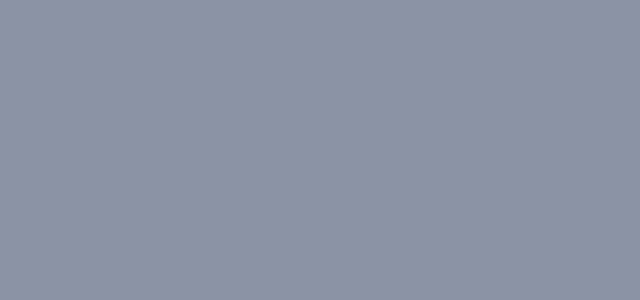
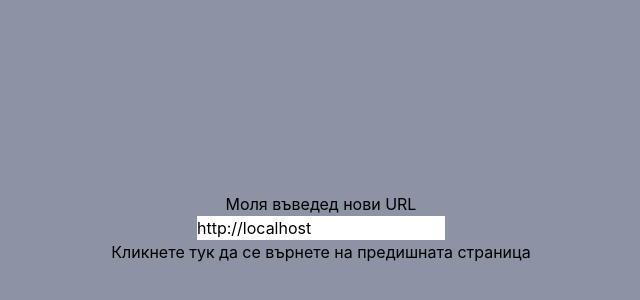
Before and after one commit to Bozhidar-A/exam-helper, a React (Create React App) app: page /updateAPIURL in a window 1280 px wide. Before the commit this address had no page. Shown: the part 172-472 px from the top of the page, without its empty margins (319-959 px from the left). Built offline with nearby package versions, Linux system fonts and the light colour scheme.

Commit message:
added redux and the ability to change the API URL, Firebase is now a fallback, will be removed in the future

```diff
--- a/package.json
+++ b/package.json
@@ -3,6 +3,7 @@
   "version": "0.1.0",
   "private": true,
   "dependencies": {
+    "@reduxjs/toolkit": "^1.8.2",
     "@testing-library/jest-dom": "^5.11.4",
     "@testing-library/react": "^11.1.0",
     "@testing-library/user-event": "^12.1.10",
@@ -10,12 +11,14 @@
     "@types/node": "^12.0.0",
     "@types/react": "^17.0.0",
     "@types/react-dom": "^17.0.0",
+    "@types/react-redux": "^7.1.24",
     "diff": "^5.0.0",
     "firebase": "^9.6.6",
     "react": "^17.0.2",
     "react-countdown": "^2.3.2",
     "react-dom": "^17.0.2",
     "react-loader-spinner": "^5.1.0",
+    "react-redux": "^8.0.2",
     "react-router-dom": "^6.2.2",
     "react-scripts": "^5.0.0",
     "typescript": "^4.1.2",
--- a/src/components/NotDrawable/APIConnector.ts
+++ b/src/components/NotDrawable/APIConnector.ts
@@ -25,10 +25,30 @@ export async function GetMaturaYearSession(year:number, session:number)
         })
 }
 
-export async function GetAvailableYearsSessions() {
+export async function GetAvailableYearsSessions(APIURL:string) {
+
     var result:IAPISelector = {} as IAPISelector
 
+    return fetch(new URL("/api_v1/YearAndSession/GetSelectorData", APIURL).href).then(response => response.json())
+    .then(data => {
+        console.log("Getting data from API...")
+        let tmp:IAPISelectorData[] = [];
+
+
+        data.map((d:any) => {
+            tmp.push(d as IAPISelectorData);
+        })
+
+        result.data = tmp;
+        result.status = "OK"
+
+        return result;
+    }).catch(e => {
+        console.error("API FAILED with this reason. Try Firebase...", e);
+
         return db.collection("selectorData2").get().then((data) => {
+            console.log("Getting data from Firebase...")
+
             let tmp:IAPISelectorData[] = [];
 
             data.docs.map(doc => {
@@ -45,4 +65,5 @@ export async function GetAvailableYearsSessions() {
 
             return result;
         })
+    })
 }
--- /dev/null
+++ b/src/components/NotDrawable/ReduxReducers/APIURL.ts
@@ -0,0 +1,23 @@
+import { createSlice } from '@reduxjs/toolkit'
+
+export const APIULR = createSlice({
+  name: 'APIULR',
+  initialState: {
+    URL: "http://localhost",
+  },
+  reducers: {
+    Update: (state, action) => {
+      // Redux Toolkit allows us to write "mutating" logic in reducers. It
+      // doesn't actually mutate the state because it uses the Immer library,
+      // which detects changes to a "draft state" and produces a brand new
+      // immutable state based off those changes
+      console.log(action.payload)
+      state.URL = action.payload
+    },
+  },
+})
+
+// Action creators are generated for each case reducer function
+export const { Update } = APIULR.actions
+
+export default APIULR.reducer
--- /dev/null
+++ b/src/components/NotDrawable/ReduxStore.ts
@@ -0,0 +1,11 @@
+import { configureStore } from '@reduxjs/toolkit';
+import APIURL from './ReduxReducers/APIURL';
+
+export const store = configureStore({
+  reducer: {
+    APIURL: APIURL,
+  },
+});
+
+export type AppDispatch = typeof store.dispatch;
+export type RootState = ReturnType<typeof store.getState>;
--- a/src/components/Selector.tsx
+++ b/src/components/Selector.tsx
@@ -4,6 +4,7 @@ import { IAPISelector, IAPISelectorData } from "../interfaces/IAPI";
 import { GetAvailableYearsSessions } from "./NotDrawable/APIConnector";
 import styles from "../css/main.module.css"
 import { Oval } from "react-loader-spinner";
+import { useSelector } from "react-redux";
 
 function Selector(){
     const [yearsSessions, setYearsSessions] = useState<IAPISelectorData[]>();
@@ -11,9 +12,10 @@ function Selector(){
     const [APIError, setAPIError] = useState(false);
     const [selectedYear, setSelectedYear] = useState<string>("");
     const [selectedSession, setSelectedSession] = useState<string>("");
+    const APIURL = useSelector((state:any) => state.APIURL.URL)
 
     useEffect(() => {
-        GetAvailableYearsSessions().then((res:IAPISelector) => {
+        GetAvailableYearsSessions(APIURL).then((res:IAPISelector) => {
 
             if(res.status !== "OK"){
                 console.error(res.error);
@@ -82,6 +84,7 @@ function Selector(){
     }
 
     return(<div>
+        <Link to={`/updateAPIURL`}><p>Кликнете тук да обновите API сървара </p></Link>
         <div>{Display()}</div>
     </div>)
 }
--- /dev/null
+++ b/src/components/UpdateAPIULR.tsx
@@ -0,0 +1,17 @@
+import { useDispatch, useSelector } from "react-redux";
+import { Link } from "react-router-dom";
+import { Update } from "./NotDrawable/ReduxReducers/APIURL"
+import styles from "../css/main.module.css"
+
+function UpdateAPIULR(){
+    const dispatch = useDispatch()
+    const APIURL = useSelector((state:any) => state.APIURL.URL)
+
+    return(<div className={`${styles.CenterScreenColumn}`}>
+        <p>Моля въведед нови URL</p>
+        <input onChange={(e) => {dispatch(Update(e.target.value))}} value={APIURL}></input>
+        <Link to={`/`}><p>Кликнете тук да се върнете на предишната страница</p></Link>
+    </div>)
+}
+
+export default UpdateAPIULR;
--- a/src/css/main.module.css
+++ b/src/css/main.module.css
@@ -9,6 +9,15 @@
   align-items: center;
   text-align: center;
   min-height: 100vh;
+}
+
+.CenterScreenColumn {
+  display: flex;
+  justify-content: center;
+  align-items: center;
+  text-align: center;
+  min-height: 100vh;
+  flex-direction: column;
 }
 
 .background_red {
--- a/src/index.tsx
+++ b/src/index.tsx
@@ -9,14 +9,20 @@ import {
   Route,
 } from "react-router-dom";
 import ExamManager from './components/BEL_ExamManager';
+import { Provider } from 'react-redux';
+import {store} from './components/NotDrawable/ReduxStore'
+import UpdateAPIULR from './components/UpdateAPIULR';
 
 ReactDOM.render(
-  <BrowserRouter>
-    <Routes>
-      <Route path="/" element={<App />} />
-      <Route path="/exam" element={ <ExamManager/>} />
-    </Routes>
-  </BrowserRouter>,
+  <Provider store={store}>
+    <BrowserRouter>
+      <Routes>
+        <Route path="/" element={<App />} />
+        <Route path="/exam" element={ <ExamManager/>} />
+        <Route path="/updateAPIURL" element={ <UpdateAPIULR/>} />
+      </Routes>
+    </BrowserRouter>
+  </Provider>,
   document.getElementById('root')
 );
 
```
Also changed, not shown: 1 other file (tests, documents, lock files or other folders). Lines whose indentation alone changed are shown as unchanged.
